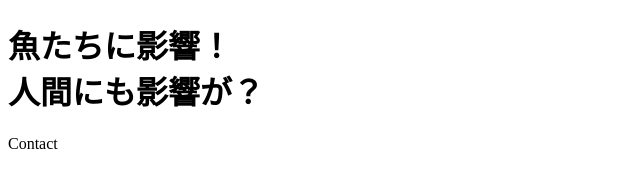
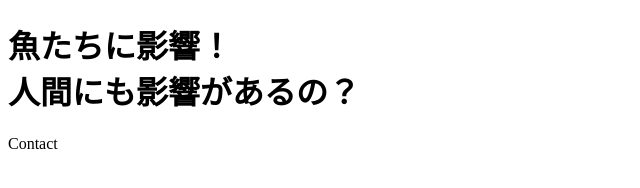
Before and after one commit to gon256/soya6, a plain HTML site: page index.html in a window 1280 px wide. Shown: the whole page, without its empty margins (0-640 px from the left). Drawn offline with Linux system fonts and the light colour scheme.

```diff
--- a/index.html
+++ b/index.html
@@ -7,7 +7,7 @@
     <script src="./kouza.js"></script>
 </head>
 <body>
-    <h1>魚たちに影響！<br>人間にも影響が？</h1>
+    <h1>魚たちに影響！<br>人間にも影響があるの？</h1>
     <p id="gon"></p>
 </body>
 </html>
```
